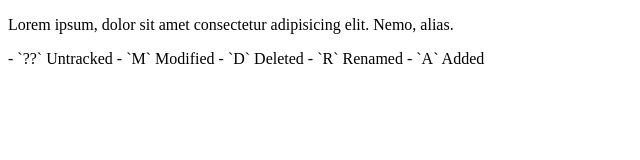
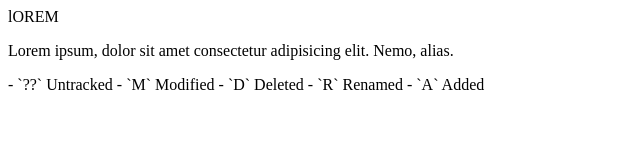
Before and after one commit to merlion-local/git_branch, a plain HTML site: page index.html in a window 1280 px wide. Shown: the whole page, without its empty margins (0-640 px from the left). Drawn offline with Linux system fonts and the light colour scheme.

Commit message:
Update index.html

```diff
--- a/index.html
+++ b/index.html
@@ -6,6 +6,7 @@
     <title>Document</title>
 </head>
 <body>
+    <div class="test">lOREM</div>
     <p>Lorem ipsum, dolor sit amet consectetur adipisicing elit. Nemo, alias.</p>
     <div class="test"></div>
 </body>
```
